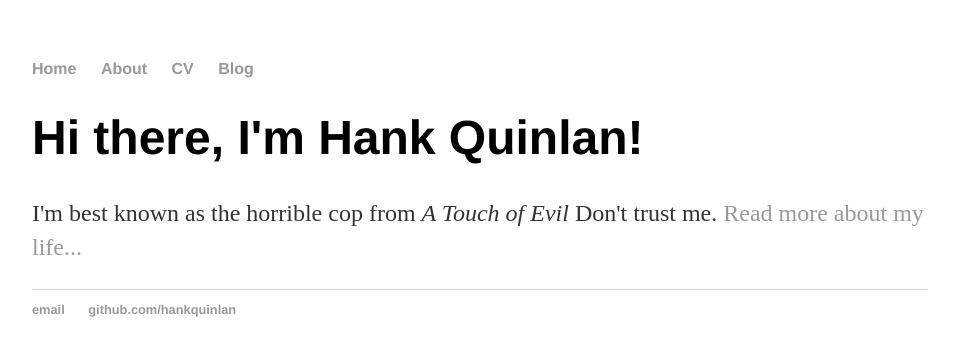
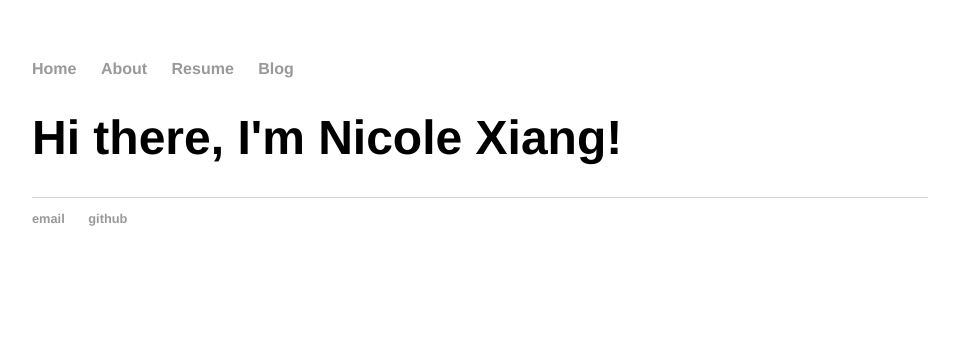
Before and after one commit to nicoleyixiang/nicoleyixiang.github.io, a Jekyll site: the page built from index.html, in a window 1280 px wide. Shown: the top 356 px of the page, without its empty margins (160-1115 px from the left). Built offline with Jekyll 4.4.1, drawn with Linux system fonts in a browser that asks for light colours.

Commit message:
changed names

```diff
--- a/_layouts/default.html
+++ b/_layouts/default.html
@@ -10,7 +10,7 @@
 	    		<ul>
 	        		<li><a href="/">Home</a></li>
 		        	<li><a href="/about">About</a></li>
-	        		<li><a href="/cv">CV</a></li>
+	        		<li><a href="/resume">Resume</a></li>
 	        		<li><a href="/blog">Blog</a></li>
 	    		</ul>
 			</nav>
@@ -21,8 +21,8 @@
 			</div><!-- /.container -->
 			<footer>
 	    		<ul>
-	        		<li><a href="mailto:hankquinlanhub@gmail.com">email</a></li>
-	        		<li><a href="https://github.com/hankquinlan">github.com/hankquinlan</a></li>
+	        		<li><a href="mailto:nicoleyixiang@gmail.com">email</a></li>
+	        		<li><a href="https://github.com/nicoleyixiang">github</a></li>
 				</ul>
 			</footer>
 		</body>
--- a/index.html
+++ b/index.html
@@ -3,6 +3,5 @@ layout: default
 title: Hank Quinlan, Horrible Cop
 ---
 <div class="blurb">
-	<h1>Hi there, I'm Hank Quinlan!</h1>
-	<p>I'm best known as the horrible cop from <em>A Touch of Evil</em> Don't trust me. <a href="/about">Read more about my life...</a></p>
+	<h1>Hi there, I'm Nicole Xiang!</h1>
 </div><!-- /.blurb -->
```
